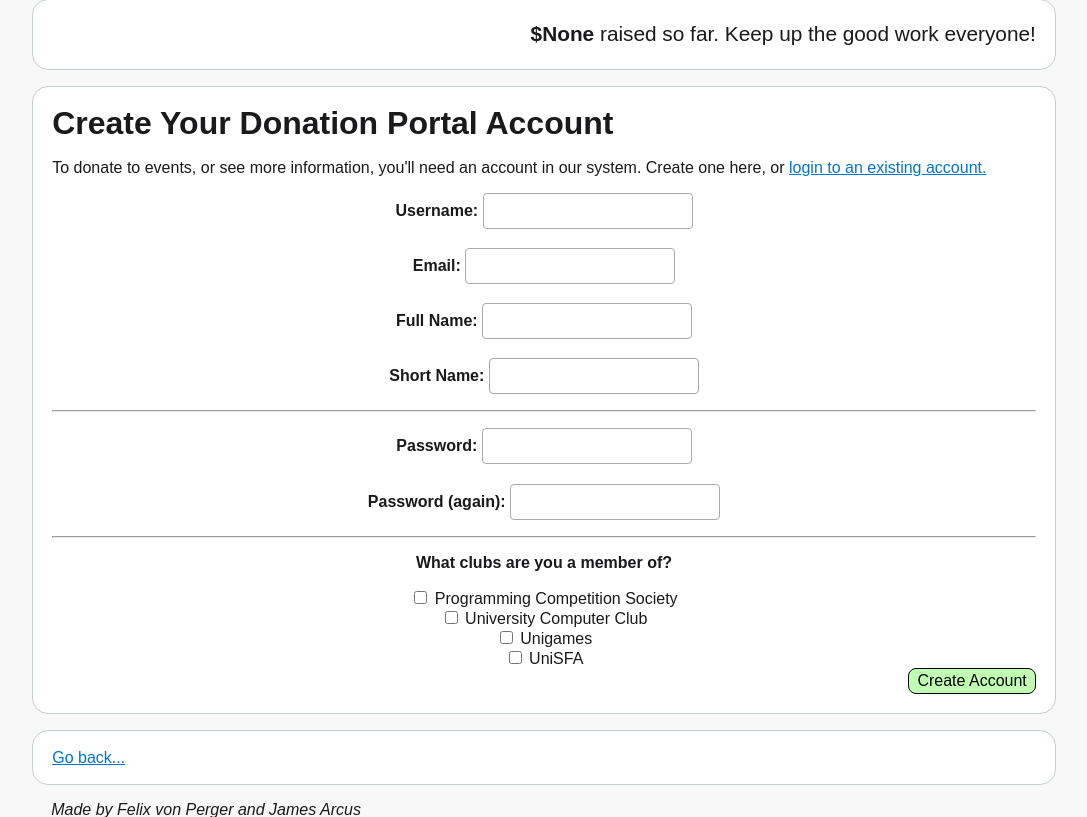
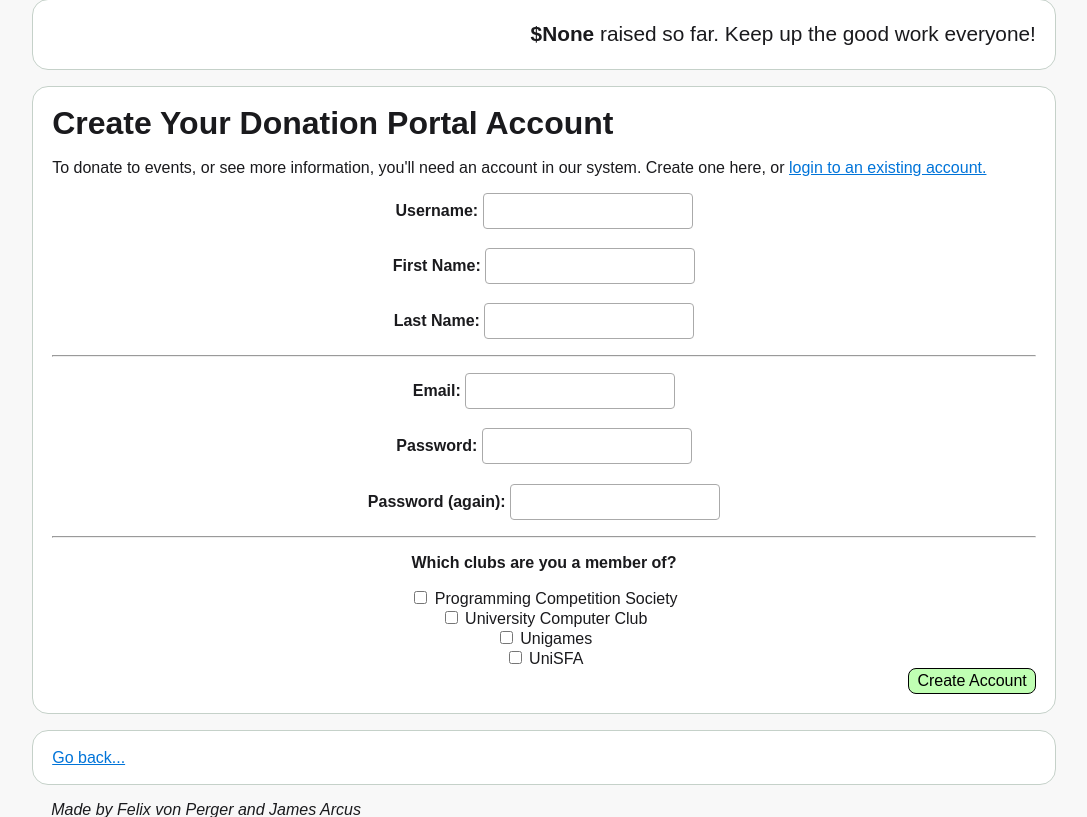
Before and after one commit to voidstarzero/donation-test, a Django app: page /attendee/create in a window 1280 px wide. Shown: the part 125-942 px from the top of the page, without its empty margins (96-1183 px from the left). Run offline with Django 3.2, Linux system fonts and the light colour scheme; data that the repository does not hold is empty.

Commit message:
Wire up initial user creation

```diff
--- a/cvonline/views.py
+++ b/cvonline/views.py
@@ -4,6 +4,7 @@
 from django.contrib.auth.decorators import login_required
 from django.db.models import Sum
 import django.contrib.auth as auth
+from django.contrib.auth.models import User
 
 from datetime import datetime
 
@@ -154,10 +155,32 @@
 
 @login_forbidden(redirect_to='/attendee/logout')
 def create_attendee(request):
-    context = {
-        'raised_total': Event.objects.aggregate(Sum('balance__balance'))['balance__balance__sum'],
-    }
-    return render(request, 'attendee/create.html', context)
+    if request.method == 'POST':
+        try:
+            username = request.POST['username']
+            first_name = request.POST.get('first_name', '')
+            last_name = request.POST.get('last_name', '')
+            email = request.POST['email']
+            password = request.POST['password']
+            password_confirm = request.POST['password_confirm']
+
+            if meets_pw_requirements(password, password_confirm):
+                user = User.objects.create_user(username, email, password)
+                user.first_name = first_name
+                user.last_name = last_name
+                user.save()
+                return HttpResponseRedirect('/attendee/login')
+            else:
+                return HttpResponseReidrect('/attendee/create')
+
+        except (KeyError, ValueError):
+            raise SuspiciousOperation('Wrong paramters to create')
+
+    elif request.method == 'GET':
+        context = {
+            'raised_total': Event.objects.aggregate(Sum('balance__balance'))['balance__balance__sum'],
+        }
+        return render(request, 'attendee/create.html', context)
 
 @login_forbidden(redirect_to='/attendee/logout')
 def login(request):
--- a/templates/attendee/create.html
+++ b/templates/attendee/create.html
@@ -6,11 +6,8 @@
 <section class="pad-bottom">
     <h1>Create Your Donation Portal Account</h1>
     <p>
-    To donate to events, or see more information, you'll need an account in our
-    system. Create one here, or
-    <a href="/attendee/login">
-        login to an existing account.
-    </a>
+        To donate to events, or see more information, you'll need an account in our
+        system. Create one here, or <a href="/attendee/login">login to an existing account.</a>
     </p>
     <form method="post">
         {% csrf_token %}
@@ -21,18 +18,18 @@
                                                        maxlength="15">
         </div>
         <div class="pad-bottom">
+            <label for="first-name-field">First Name:</label>
+            <input name="first_name" id="first-name-field" type="text" maxlength=30>
+        </div>
+        <div>
+            <label for="last-name-field">Last Name:</label>
+            <input name="last_name" id="last-name-field" type="text" maxlength=150>
+        </div>
+        <hr class="form-rule">
+        <div class="pad-bottom">
             <label for="email-field">Email:</label>
             <input name="email" id="email-field" type="email">
         </div>
-        <div class="pad-bottom">
-            <label for="full-name-field">Full Name:</label>
-            <input name="full-name" id="full-name-field" type="text">
-        </div>
-        <div>
-            <label for="short-name-field">Short Name:</label>
-            <input name="short-name" id="short-name-field" type="text">
-        </div>
-        <hr class="form-rule">
         <div class="pad-bottom">
             <label for="password-field">Password:</label>
             <input name="password" id="password-field" type="password"
@@ -41,28 +38,28 @@
         </div>
         <div>
             <label for="password-confirm-field">Password (again):</label>
-            <input name="password-confirm" id="password-confirm-field" type="password"
+            <input name="password_confirm" id="password-confirm-field" type="password"
                                                                        minlength="8"
                                                                        maxlength="50">
         </div>
         <hr class="form-rule">
         <p>
-        <strong>What clubs are you a member of?</strong>
+        <strong>Which clubs are you a member of?</strong>
         </p>
         <div>
-            <input type="checkbox" id="pcs-check" name="pcs-member">
+            <input type="checkbox" id="pcs-check" name="pcs_member">
             <label for="pcs-check">Programming Competition Society</label>
         </div>
         <div>
-            <input type="checkbox" id="ucc-check" name="ucc-member">
+            <input type="checkbox" id="ucc-check" name="ucc_member">
             <label for="ucc-check">University Computer Club</label>
         </div>
         <div>
-            <input type="checkbox" id="unigames-check" name="unigames-member">
+            <input type="checkbox" id="unigames-check" name="unigames_member">
             <label for="unigames-check">Unigames</label>
         </div>
         <div>
-            <input type="checkbox" id="unisfa-check" name="unisfa-member">
+            <input type="checkbox" id="unisfa-check" name="unisfa_member">
             <label for="unisfa-check">UniSFA</label>
         </div>
         <div class="input-div">
```
